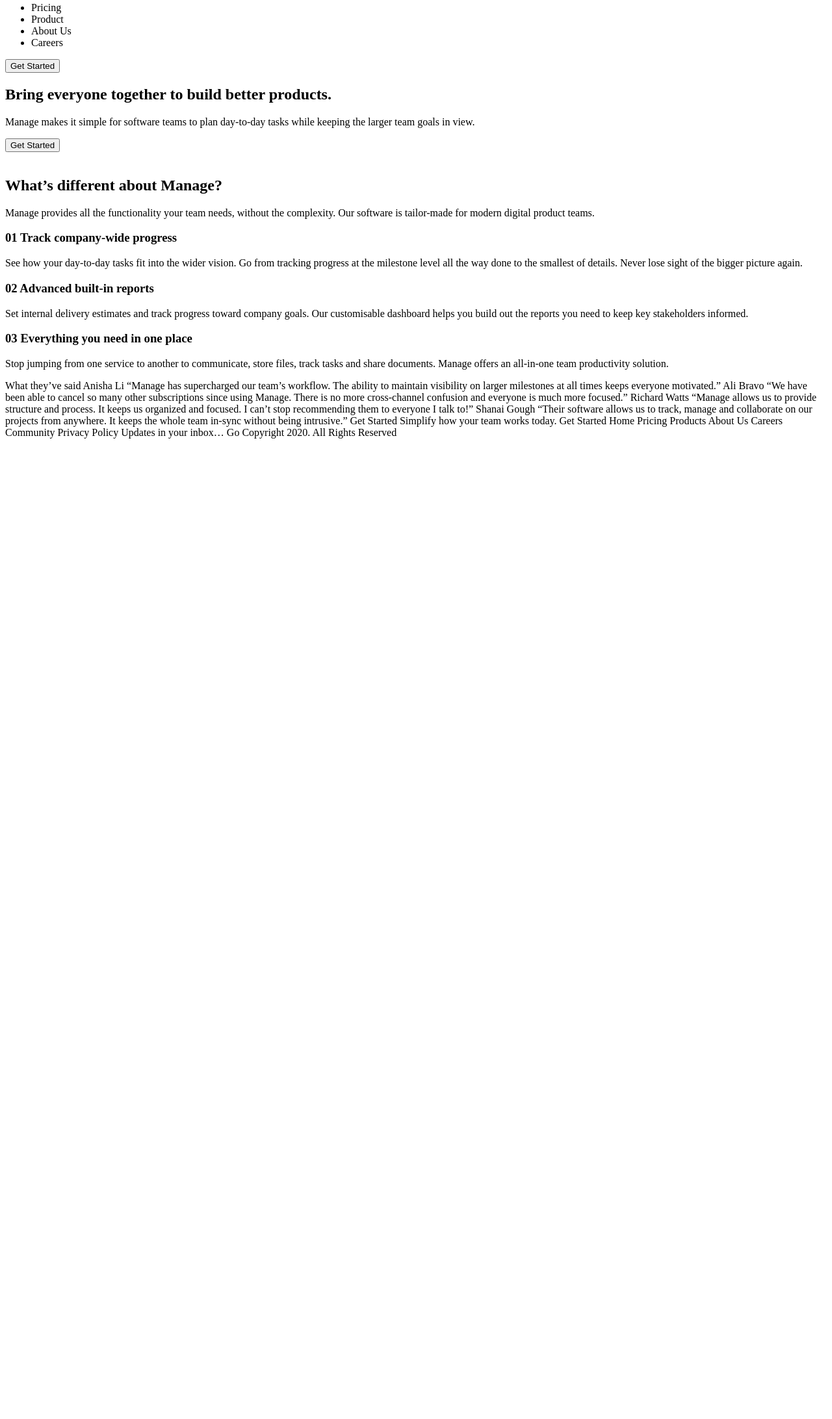
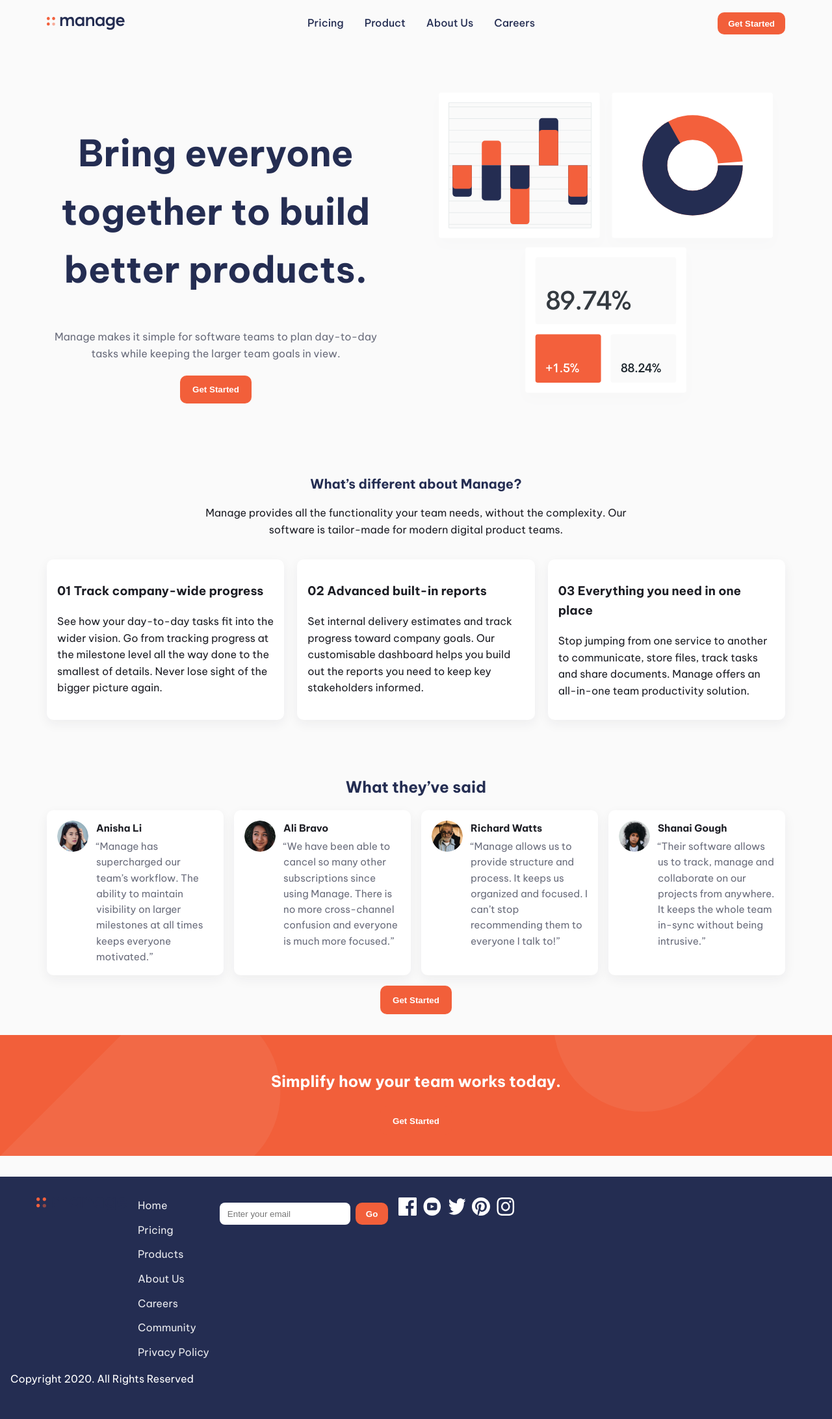
Before and after one commit to idirieh/Frontend-Intermediate, a plain HTML site: page manage-landing-page-master/index.html in a window 1280 px wide. Shown: the part 13-2197 px from the top of the page at 65% size. Before the commit the page ends 800 px from the top, so only its background shows below. Drawn offline with Linux system fonts and the light colour scheme.

Commit message:
update html and add styles.css

```diff
--- a/manage-landing-page-master/index.html
+++ b/manage-landing-page-master/index.html
@@ -8,25 +8,49 @@
 
   <title>Frontend Mentor | Manage landing page</title>
 
-  <!-- Feel free to remove these styles or customise in your own stylesheet 👍 -->
-  <style>
-    .attribution { font-size: 11px; text-align: center; }
-    .attribution a { color: hsl(228, 45%, 44%); }
-  </style>
+  <link href="https://fonts.googleapis.com/css2?family=Be+Vietnam+Pro:wght@400;500;700&display=swap" rel="stylesheet">
+  <link rel="stylesheet" href="style.css">
 </head>
 <body>
+  <div class="container page-wrap">
   <header>
-    <nav class="navbar">
-      <div class="logo"></div>
+    <div class="container header-inner">
+        <div class="header-left">
+          <img src="images/logo.svg" alt="Manage logo" class="logo">
+          <button class="hamburger" aria-label="Open navigation">
+            <img src="images/icon-hamburger.svg" alt="menu">
+          </button>
+        </div>
+
         <ul class="navlist">
           <li class="nav-item">Pricing</li>
           <li class="nav-item">Product</li>
           <li class="nav-item">About Us</li>
           <li class="nav-item">Careers</li>
         </ul>
-    </nav>
+
+        <div class="header-cta">
           <button class="btn">Get Started</button>
+        </div>
+
+
+      </div>
   </header>
+  <!-- Mobile navigation overlay -->
+  <div id="mobileNav" class="mobile-nav" aria-hidden="true">
+    <button class="mobile-close" aria-label="Close menu">
+      <img src="images/icon-close.svg" alt="close">
+    </button>
+    <ul class="mobile-navlist">
+      <li><a href="#">Pricing</a></li>
+      <li><a href="#">Product</a></li>
+      <li><a href="#">About Us</a></li>
+      <li><a href="#">Careers</a></li>
+    </ul>
+    <div class="mobile-cta">
+      <button class="btn">Get Started</button>
+    </div>
+  </div>
   <main>
 
     <!-- Hero Section -->
@@ -39,8 +63,9 @@
         <button class="btn cta-btn">Get Started</button>
       </div>
       <div class="hero-img">
-        <img src="images/" alt="">
+        <img src="images/illustration-intro.svg" alt="Illustration showing product" />
       </div>
+
     </section>
 
     <!-- Features -->
@@ -82,53 +107,90 @@
       </div>
     </section>
 
-    <section class="testimonials">
+    <!-- Testimonials -->
 
+    <section class="testimonials container">
+      <h2 class="t-heading">What they’ve said</h2>
+      <div class="reviews">
+        <div class="review-card">
+          <img src="images/avatar-anisha.png" alt="Anisha Li">
+          <div>
+            <h3 class="name">Anisha Li</h3>
+            <p class="review">“Manage has supercharged our team’s workflow. The ability to maintain visibility on larger milestones at all times keeps everyone motivated.”</p>
+          </div>
+        </div>
+        <div class="review-card">
+          <img src="images/avatar-ali.png" alt="Ali Bravo">
+          <div>
+            <h3 class="name">Ali Bravo</h3>
+            <p class="review">“We have been able to cancel so many other subscriptions since using Manage. There is no more cross-channel confusion and everyone is much more focused.”</p>
+          </div>
+        </div>
+        <div class="review-card">
+          <img src="images/avatar-richard.png" alt="Richard Watts">
+          <div>
+            <h3 class="name">Richard Watts</h3>
+            <p class="review">“Manage allows us to provide structure and process. It keeps us organized and focused. I can’t stop recommending them to everyone I talk to!”</p>
+          </div>
+        </div>
+        <div class="review-card">
+          <img src="images/avatar-shanai.png" alt="Shanai Gough">
+          <div>
+            <h3 class="name">Shanai Gough</h3>
+            <p class="review">“Their software allows us to track, manage and collaborate on our projects from anywhere. It keeps the whole team in-sync without being intrusive.”</p>
+          </div>
+        </div>
+      </div>
+        <div class="reviews-cta">
+          <button class="btn cta-btn">Get Started</button>
+        </div>
       </section>
-    <div ></div>
+
+    </div> <!-- .page-wrap -->
+
+      <section class="cta-section">
+        <div class="container">
+          <h2>Simplify how your team works today.</h2>
+          <button class="btn cta-btn">Get Started</button>
+        </div>
+      </section>
+
     </main>
 
-  What they’ve said
-
-  Anisha Li
-  “Manage has supercharged our team’s workflow. The ability to maintain
-  visibility on larger milestones at all times keeps everyone motivated.”
-
-  Ali Bravo
-  “We have been able to cancel so many other subscriptions since using
-  Manage. There is no more cross-channel confusion and everyone is much
-  more focused.”
-
-  Richard Watts
-  “Manage allows us to provide structure and process. It keeps us organized
-  and focused. I can’t stop recommending them to everyone I talk to!”
-
-  Shanai Gough
-  “Their software allows us to track, manage and collaborate on our projects
-  from anywhere. It keeps the whole team in-sync without being intrusive.”
-
-  Get Started
-
-  Simplify how your team works today.
-  Get Started
-
-  Home
-  Pricing
-  Products
-  About Us
-  Careers
-  Community
-  Privacy Policy
-
-  Updates in your inbox…
-  Go
-
-  Copyright 2020. All Rights Reserved
+  <footer>
+    <div class="container footer-inner">
+      <img src="images/logo.svg" alt="Manage logo" class="logo footer-logo">
+      <ul class="footer-links">
+        <li><a href="#">Home</a></li>
+        <li><a href="#">Pricing</a></li>
+        <li><a href="#">Products</a></li>
+        <li><a href="#">About Us</a></li>
+        <li><a href="#">Careers</a></li>
+        <li><a href="#">Community</a></li>
+        <li><a href="#">Privacy Policy</a></li>
+      </ul>
+      <div class="newsletter">
+        <form>
+          <input type="email" placeholder="Enter your email" required>
+          <button type="submit" class="btn">Go</button>
+        </form>
+      </div>
+      <div class="social-icons">
+        <a href="#" aria-label="Facebook"><img src="images/icon-facebook.svg" alt="Facebook"></a>
+        <a href="#" aria-label="YouTube"><img src="images/icon-youtube.svg" alt="YouTube"></a>
+        <a href="#" aria-label="Twitter"><img src="images/icon-twitter.svg" alt="Twitter"></a>
+        <a href="#" aria-label="Pinterest"><img src="images/icon-pinterest.svg" alt="Pinterest"></a>
+        <a href="#" aria-label="Instagram"><img src="images/icon-instagram.svg" alt="Instagram"></a>
+      </div>
+    </div>
+    <p class="copyright">Copyright 2020. All Rights Reserved</p>
+  </footer>
 
 
   <!-- <div class="attribution">
     Challenge by <a href="https://www.frontendmentor.io?ref=challenge" target="_blank">Frontend Mentor</a>.
     Coded by <a href="#">Your Name Here</a>.
   </div> -->
+  <script src="main.js"></script>
 </body>
 </html>
--- /dev/null
+++ b/manage-landing-page-master/main.js
@@ -0,0 +1,35 @@
+// Mobile nav toggle
+const hamburger = document.querySelector('.hamburger');
+const mobileNav = document.getElementById('mobileNav');
+const mobileClose = document.querySelector('.mobile-close');
+
+function openMobileNav() {
+  mobileNav.classList.add('open');
+  mobileNav.setAttribute('aria-hidden', 'false');
+  document.body.style.overflow = 'hidden';
+}
+
+function closeMobileNav() {
+  mobileNav.classList.remove('open');
+  mobileNav.setAttribute('aria-hidden', 'true');
+  document.body.style.overflow = '';
+}
+
+if (hamburger) {
+  hamburger.addEventListener('click', openMobileNav);
+}
+if (mobileClose) {
+  mobileClose.addEventListener('click', closeMobileNav);
+}
+
+// Close when a link in the mobile menu is clicked
+document.querySelectorAll('.mobile-navlist a').forEach(a => {
+  a.addEventListener('click', closeMobileNav);
+});
+
+// Close on ESC
+document.addEventListener('keydown', (e) => {
+  if (e.key === 'Escape' && mobileNav.classList.contains('open')) {
+    closeMobileNav();
+  }
+});
--- /dev/null
+++ b/manage-landing-page-master/style.css
@@ -0,0 +1,149 @@
+:root {
+  --orange-400: hsl(12, 88%, 59%);
+  --blue-950: hsl(228, 39%, 23%);
+  --gray-950: hsl(233, 12%, 13%);
+  --orange-50: hsl(13, 100%, 96%);
+  --gray-50: hsl(0, 0%, 98%);
+  --body-font: 'Be Vietnam Pro', system-ui, -apple-system, 'Segoe UI', Roboto, 'Helvetica Neue', Arial;
+}
+
+/* Reset and base */
+*, *::before, *::after { box-sizing: border-box; }
+html, body { height: 100%; }
+body {
+  margin: 0;
+  font-family: var(--body-font);
+  font-size: 16px;
+  line-height: 1.6;
+  background: var(--gray-50);
+  color: var(--gray-950);
+  -webkit-font-smoothing: antialiased;
+  -moz-osx-font-smoothing: grayscale;
+}
+
+/* Layout container */
+.container { max-width: 1100px; margin: 0 auto; padding: 0 1rem; }
+
+/* Header / Nav */
+header { padding: 1.25rem 0; }
+.navbar { display: flex; justify-content: space-between; align-items: center; gap: 1rem; }
+.logo { width: 120px; height: auto; display: block; }
+.logo.footer-logo { width: 140px; }
+.header-inner { display: grid; grid-template-columns: auto 1fr auto; align-items: center; gap: 1rem; }
+.header-left { display: flex; align-items: center; gap: .75rem; }
+.header-cta { display: flex; align-items: center; justify-self: end; }
+
+.hamburger { background: transparent; border: 0; padding: 0.25rem; display: inline-flex; align-items: center; }
+.hamburger img { width: 20px; height: 20px; }
+
+/* Mobile nav overlay */
+.mobile-nav { position: fixed; inset: 0; background: rgba(0,0,0,0.5); transform: translateX(100%); transition: transform 250ms ease, opacity 250ms ease; display: flex; justify-content: flex-end; z-index: 1200; }
+.mobile-nav.open { transform: translateX(0); }
+.mobile-nav > .mobile-close { position: absolute; top: 18px; right: 18px; background: transparent; border: 0; }
+.mobile-nav > .mobile-close img { width: 20px; height: 20px; }
+.mobile-nav .mobile-navlist { background: #fff; width: 280px; padding: 4rem 1.25rem 2rem; list-style: none; margin: 0; display: flex; flex-direction: column; gap: 1rem; }
+.mobile-nav .mobile-navlist a { color: var(--blue-950); text-decoration: none; font-weight: 600; }
+.mobile-nav .mobile-cta { padding: 0 1.25rem 2rem; }
+
+/* Social icons in footer */
+.social-icons { display: flex; gap: .6rem; align-items: center; }
+.social-icons img { width: 28px; height: 28px; filter: invert(1) hue-rotate(180deg) saturate(0.6); }
+.social-icons a { display: inline-block; }
+
+.footer-inner .footer-links { align-self: center; }
+
+/* Button hover states */
+.btn:hover { transform: translateY(-1px); box-shadow: 0 8px 20px rgba(11,11,26,0.08); }
+.navlist { list-style: none; display: flex; gap: 1.25rem; margin: 0; padding: 0; justify-self: center; }
+.nav-item { color: var(--blue-950); font-weight: 500; cursor: pointer; }
+
+.btn {
+  background: var(--orange-400);
+  color: #fff;
+  border: 0;
+  padding: 0.6rem 1rem;
+  border-radius: 10px;
+  font-weight: 700;
+  cursor: pointer;
+}
+.btn:focus { outline: 3px solid rgba(0,0,0,0.08); }
+
+.cta-btn { padding: 0.9rem 1.2rem; }
+
+/* Hero */
+.hero { padding: 2rem 1rem; display: grid; gap: 2rem; align-items: center; grid-template-columns: 1fr; }
+.hero-img { order: -1; }
+.hero-text { text-align: center; max-width: 520px; margin: 0 auto; }
+.main-title { font-size: 28px; color: var(--blue-950); font-weight: 700; }
+.sub-title { color: hsl(228, 8%, 45%); margin: 0 0 1.25rem; }
+.hero-img img { width: 100%; height: auto; display: block; }
+
+/* Features */
+.features { padding: 2rem 1rem; }
+.primary-feature { text-align: center; max-width: 720px; margin: 0 auto 2rem; }
+.f-heading { font-size: 20px; color: var(--blue-950); margin-bottom: 0.5rem; }
+.secondary-features { display: grid; gap: 1.25rem; }
+.secondary-features > div { background: white; padding: 1rem; border-radius: 10px; box-shadow: 0 6px 18px rgba(34,35,46,0.06); }
+
+/* Testimonials */
+.testimonials { padding: 2rem 1rem; }
+.t-heading { text-align: center; color: var(--blue-950); margin-bottom: 1rem; }
+.reviews { display: grid; gap: 1rem; }
+.review-card { background: white; padding: 1rem; border-radius: 10px; display: flex; gap: .75rem; align-items: flex-start; box-shadow: 0 6px 18px rgba(34,35,46,0.06); }
+.review-card img { width: 48px; height: 48px; border-radius: 50%; object-fit: cover; flex-shrink: 0; }
+.review-card .name { margin: 0 0 .25rem 0; font-size: 0.95rem; }
+.review-card .review { margin: 0; color: hsl(228, 8%, 45%); font-size: 0.95rem; }
+
+.reviews-cta { text-align: center; margin-top: 1rem; }
+
+/* CTA section */
+.cta-section { background: var(--orange-400); color: #fff; padding: 2rem 1rem; text-align: center; background-image: url('./images/bg-simplify-section-mobile.svg'); background-repeat: no-repeat; background-position: center bottom; background-size: cover; }
+
+/* Footer */
+footer { margin-top: 2rem; padding: 2rem 1rem; background: var(--blue-950); color: #fff; }
+.footer-inner { display: flex; gap: 1rem; align-items: center; }
+.footer-links { list-style: none; padding: 0; display: flex; flex-direction: column; flex-wrap: wrap; gap: .75rem; margin: 0; }
+.footer-links a { color: rgba(255,255,255,0.9); text-decoration: none; }
+.newsletter form { display: flex; gap: .5rem; margin-top: .5rem; }
+.newsletter input[type="email"] { padding: .5rem .75rem; border-radius: 8px; border: 0; }
+
+
+/* Responsive styles */
+@media (min-width: 600px) {
+  .navlist { gap: 2rem; }
+}
+
+@media (min-width: 768px) {
+  .hero { grid-template-columns: 1fr 1fr; text-align: left; padding: 3rem 1rem; }
+  .hero-img { order: 0; }
+  .hero-text { margin: 0; }
+  .main-title { font-size: 40px; }
+  .secondary-features { grid-template-columns: repeat(3, 1fr); }
+  .reviews { grid-template-columns: repeat(2, 1fr); }
+  .footer-inner { grid-template-columns: 1fr auto 320px; align-items: start; }
+  .newsletter { justify-self: end; }
+}
+
+@media (min-width: 1200px) {
+  .container { max-width: 1200px; }
+  .main-title { font-size: 56px; }
+  header { padding: 2rem 0; }
+  .reviews { grid-template-columns: repeat(4, 1fr); }
+  .cta-section { background-image: url('./images/bg-simplify-section-desktop.svg'); }
+}
+
+/* Mobile adaptions */
+.navlist { display: none; }
+.hamburger { display: inline-flex; }
+.header-cta .btn { display: none; }
+
+@media (min-width: 768px) {
+  .navlist { display: flex; }
+  .hamburger { display: none; }
+  .header-cta .btn { display: inline-block; }
+}
+
+
+.social-icons img {
+    filter: hue-rotate(45deg) saturate(1.2);
+}
```
Lines whose indentation alone changed are shown as unchanged.
